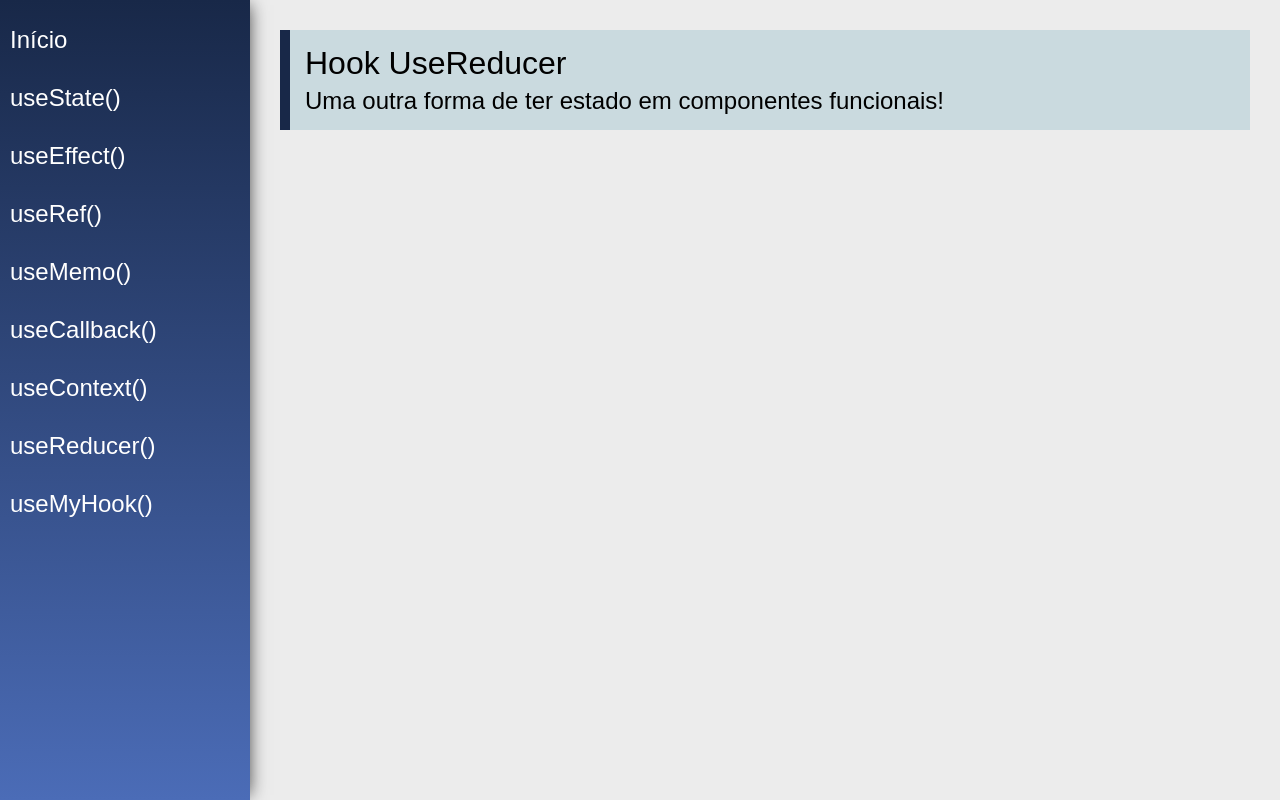
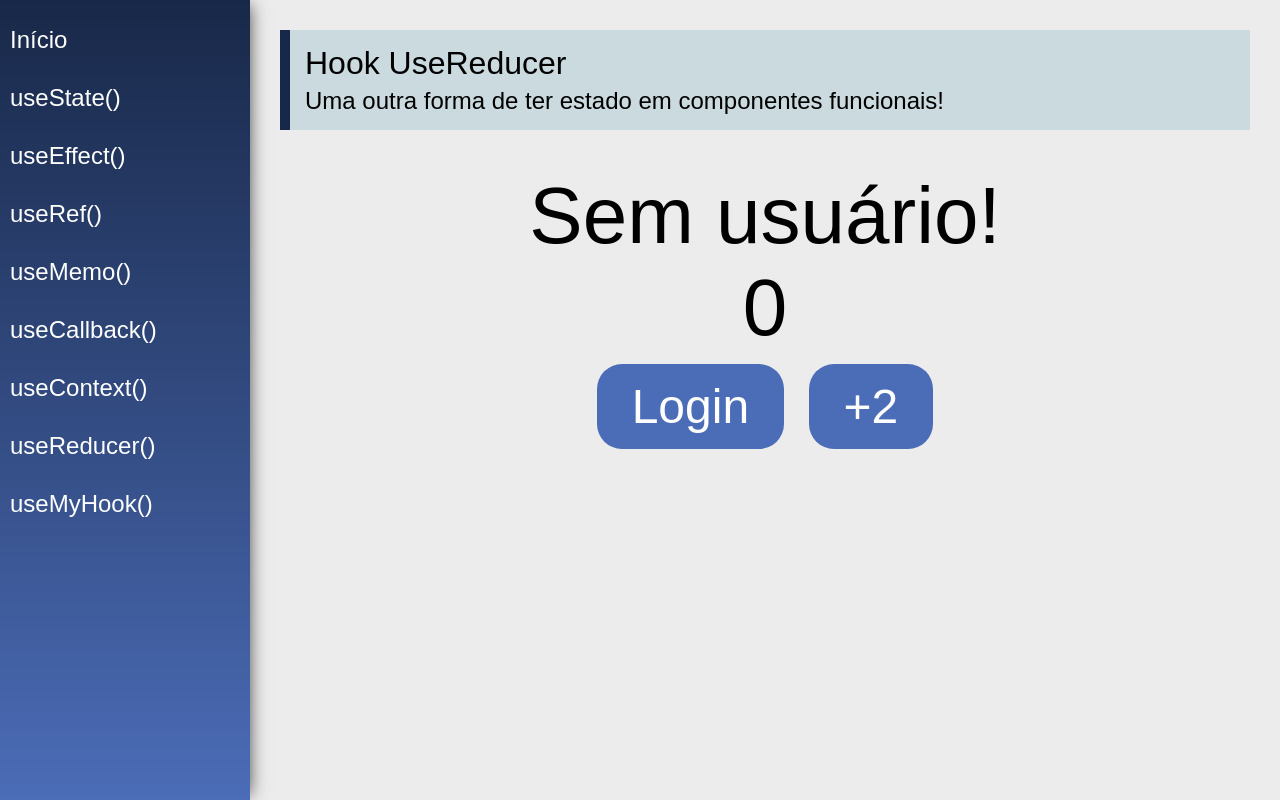
Before and after one commit to cesarvargasjr/Curso_React_Modulo_4, a React (Create React App) app: page /useReducer in a window 1280 px wide. Built offline with nearby package versions, Linux system fonts and the light colour scheme.

Commit message:
Módulo 4 - Hooks

```diff
--- a/src/views/examples/UseReducer.jsx
+++ b/src/views/examples/UseReducer.jsx
@@ -1,13 +1,53 @@
-import React from 'react'
+import React, { useReducer } from 'react'
 import PageTitle from '../../components/layout/PageTitle'
 
+/*          >>>>>>>>>>>>> useReducer <<<<<<<<<<<<<
+    RECEBE A VERSÃO MAIS ATUAL DO ESTADO E UMA AÇÃO, TODA AÇÃO
+    TERÁ UM TIPO E A PARTIR DELA SABEREMOS COMO ALTERAR O ESTADO.
+ */
+
+const initialState = {
+    other: [],
+    products: [],
+    user: null,
+    number: 0   // ATRIBUTO PRINCIPAL PARA A ATIVIDADE
+}
+
+/* EXEMPLO DE UMA ÚNICA FUNÇÃO PARA TRABALHAR COM OS OBJETOS,
+MAS PODE-SE FAZER COM FUNÇÕES SEPARADAS. */
+function reducer(state, action) {
+    switch (action.type) {
+        case 'addNumber':
+            return { ...state, number: state.number + 2 }
+        case 'login':
+            return { ...state, user: { name: action.payload } }
+        default:
+            return state
+    }
+}
+
 const UseReducer = (props) => {
+    const [state, dispatch] = useReducer(reducer, initialState)
+
     return (
         <div className="UseReducer">
             <PageTitle
                 title="Hook UseReducer"
-                subtitle="Uma outra forma de ter estado em componentes funcionais!"
-            />
+                subtitle="Uma outra forma de ter estado em componentes funcionais!" />
+            <div className="center">
+                {state.user ?
+                    <span className="text">{state.user.name}</span>
+                    : <span className="text">Sem usuário!</span>
+                }
+
+                <span className="text">{state.number}</span>
+                <div>
+                    <button className="btn"
+                        onClick={() => dispatch({ type: 'login', payload: 'Cesar vargas Jr' })}>Login</button>  {/* "dispatch" e "payload" SÃO AS NOMENCLATURAS MAIS USADAS PARA ESSES CASOS */}
+                    <button className="btn"
+                        onClick={() => dispatch({ type: 'addNumber' })}>+2</button>
+                </div>
+            </div>
         </div>
     )
 }
```
